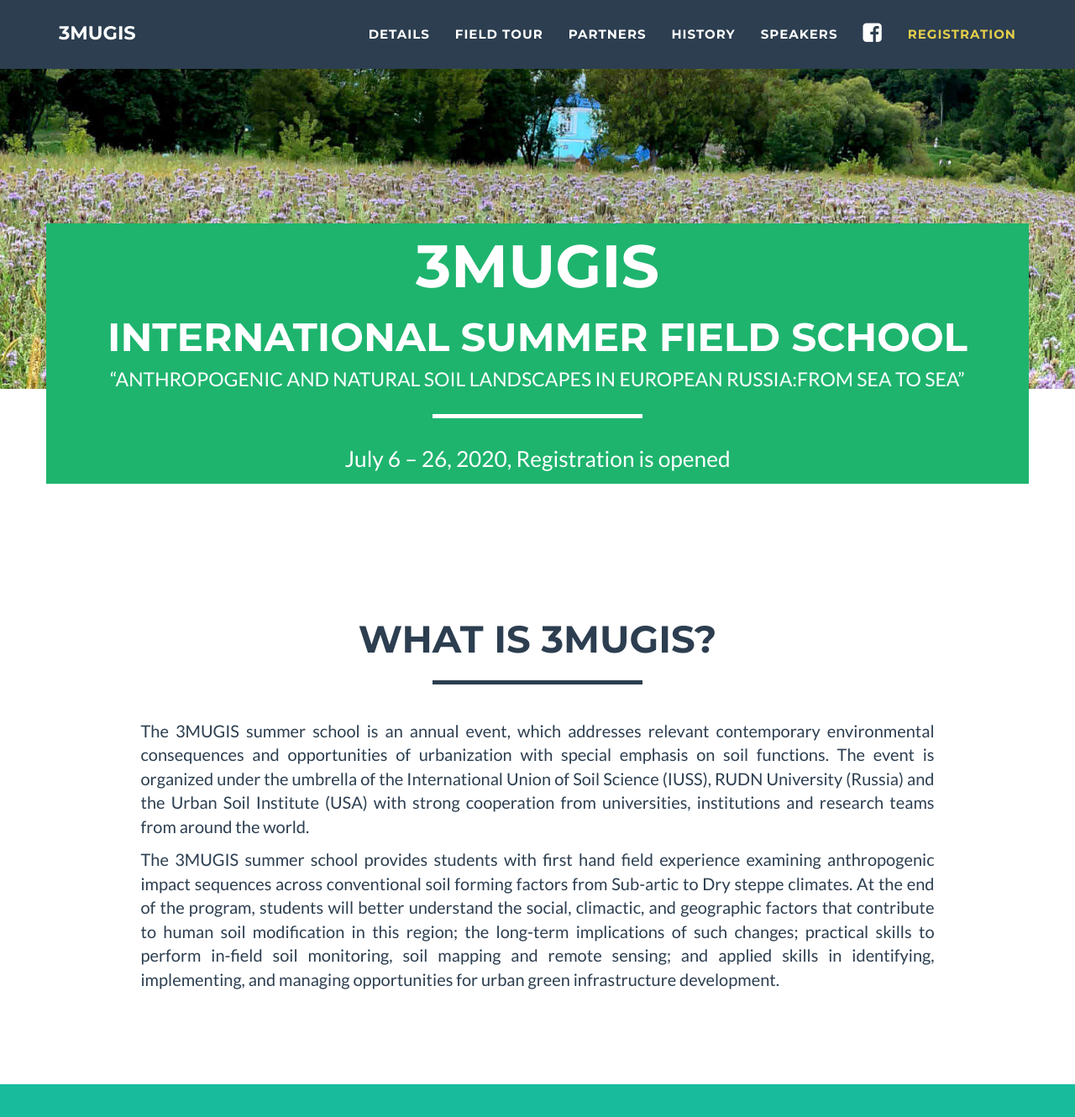
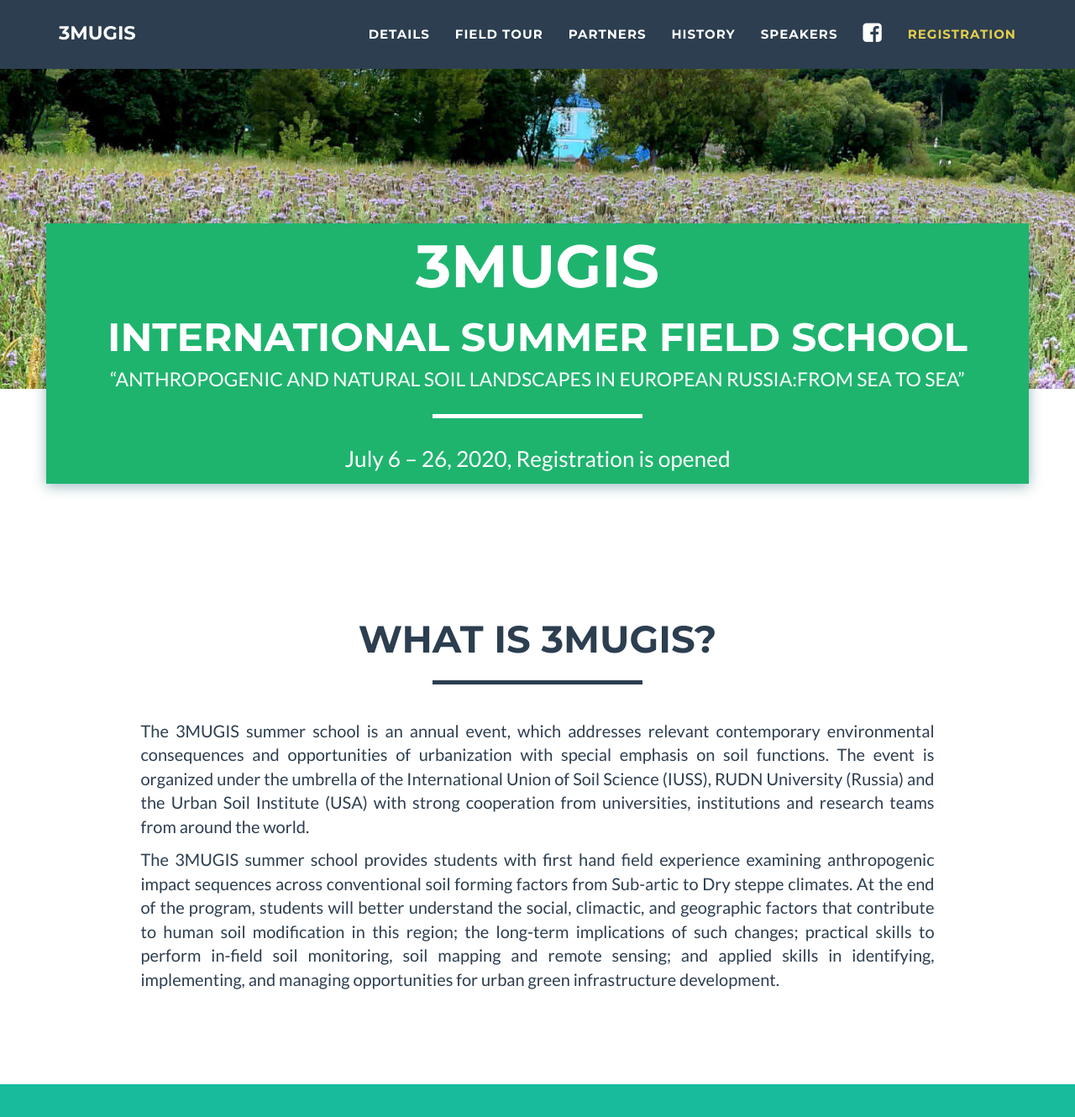
Before and after one commit to erasmus-rudn/erasmus-rudn.github.io, a Jekyll site: the page built from index.md, in a window 1280 px wide and 1400 px high, scrolled down 337 px. Shown: the top 1330 px of the window at 84% size. Built offline with Jekyll 4.4.1, drawn with Linux system fonts in a browser that asks for light colours.

Commit message:
front update

```diff
--- a/_includes/header.html
+++ b/_includes/header.html
@@ -9,22 +9,12 @@
             <div class="item" style="background-image:url(http://3mugis.org/img/front/F4.jpg)"></div>
             <div class="item" style="background-image:url(http://3mugis.org/img/front/F5.jpg)"></div>
             <div class="item" style="background-image:url(http://3mugis.org/img/front/F6.jpg)"></div>
-              <div class="item" style="background-image:url(http://3mugis.org/img/front/F7.jpg)"></div>
-              <div class="item" style="background-image:url(http://3mugis.org/img/front/F8.jpg)"></div>
-              <div class="item" style="background-image:url(http://3mugis.org/img/front/F9.jpg)"></div>
             <div class="item" style="background-image:url(http://3mugis.org/img/front/F10.jpg)"></div>
-              <div class="item" style="background-image:url(http://3mugis.org/img/front/F11.jpg)"></div>
-              <div class="item" style="background-image:url(http://3mugis.org/img/front/F12.jpg)"></div>
             <div class="item" style="background-image:url(http://3mugis.org/img/front/F13.jpg)"></div>
             <div class="item" style="background-image:url(http://3mugis.org/img/front/F14.jpg)"></div>
             <div class="item" style="background-image:url(http://3mugis.org/img/front/F15.jpg)"></div>
-              <div class="item" style="background-image:url(http://3mugis.org/img/front/F16.jpg)"></div>
-              <div class="item" style="background-image:url(http://3mugis.org/img/front/F17.jpg)"></div>
-              <div class="item" style="background-image:url(http://3mugis.org/img/front/F18.jpg)"></div>
             <div class="item" style="background-image:url(http://3mugis.org/img/front/F19.jpg)"></div>
             <div class="item" style="background-image:url(http://3mugis.org/img/front/F20.jpg)"></div>
-              <div class="item" style="background-image:url(http://3mugis.org/img/front/F21.jpg)"></div>
-
           </div>
         </div>
     </div>
--- a/_layouts/style.css
+++ b/_layouts/style.css
@@ -6,6 +6,7 @@
         rgba(30,180,110, 1),
         rgba(30,180,110,1) );
     margin-top: 483px;
+    box-shadow: rgba(30,100,110,0.45) 0px 3px 15px;
 }
 header {
         background:none !important
```
Lines whose indentation alone changed are shown as unchanged.
